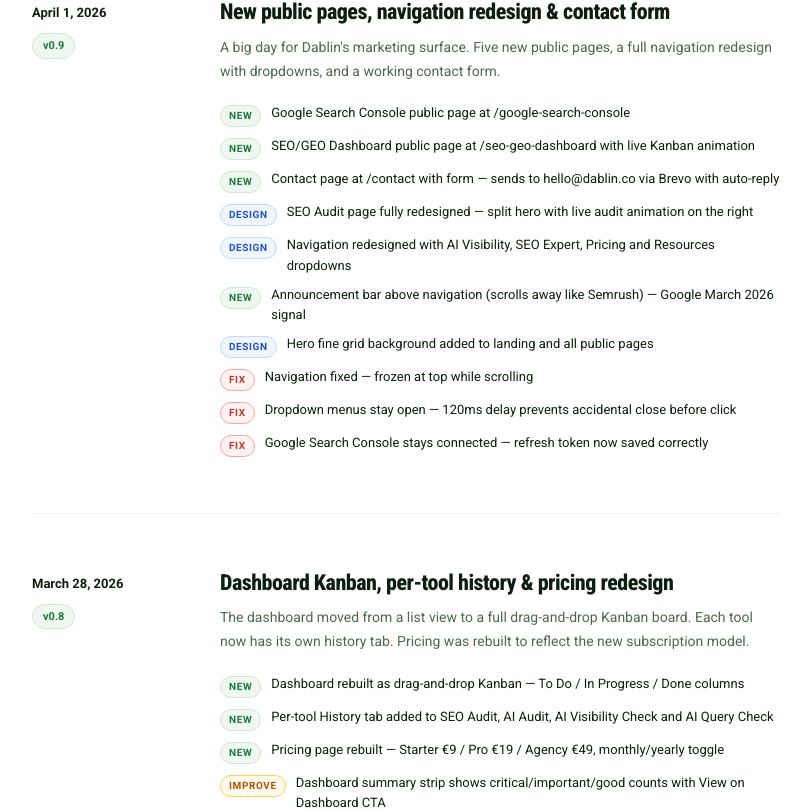
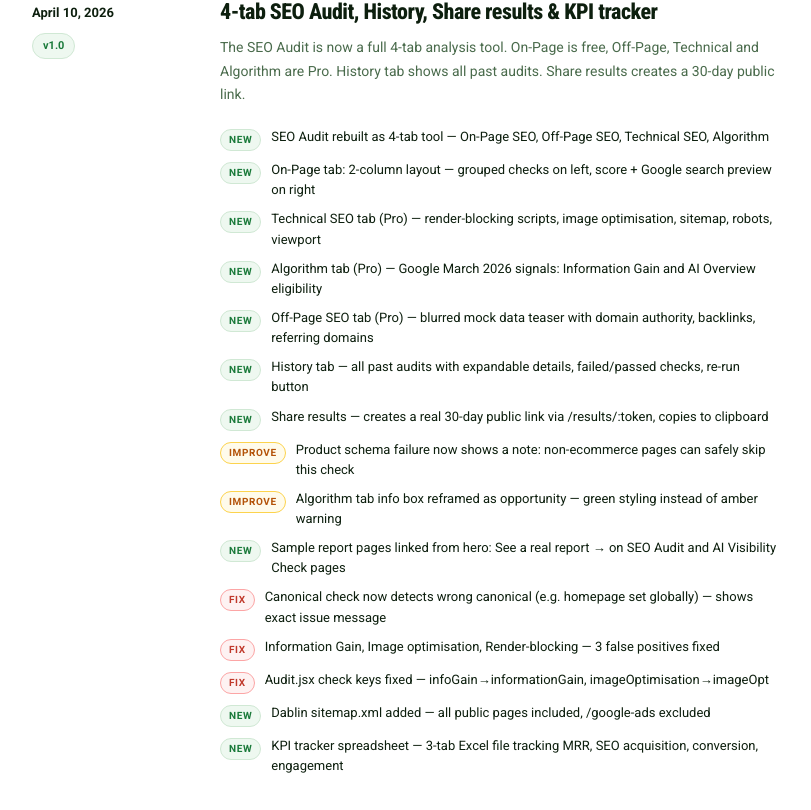
Before and after one commit to denizcolakoglu/dablin-backend, a React (Vite) app in the folder frontend/: page /whats-new in a window 1280 px wide. Shown: the part 414-1224 px from the top of the page, without its empty margins (234-1045 px from the left). Built offline with nearby package versions, Linux system fonts and the light colour scheme.

Commit message:
content: What's New v1.0 — April 10 2026 weekly update

```diff
--- a/frontend/src/components/pages/PageWhatsNew.jsx
+++ b/frontend/src/components/pages/PageWhatsNew.jsx
@@ -1,6 +1,31 @@
 import PageLayout from "./PageLayout";
 
 const ENTRIES = [
+
+{
+  date: "April 10, 2026",
+  version: "v1.0",
+  title: "4-tab SEO Audit, History, Share results & KPI tracker",
+  desc: "The SEO Audit is now a full 4-tab analysis tool. On-Page is free, Off-Page, Technical and Algorithm are Pro. History tab shows all past audits. Share results creates a 30-day public link.",
+  items: [
+    { tag: "new",     text: "SEO Audit rebuilt as 4-tab tool — On-Page SEO, Off-Page SEO, Technical SEO, Algorithm" },
+    { tag: "new",     text: "On-Page tab: 2-column layout — grouped checks on left, score + Google search preview on right" },
+    { tag: "new",     text: "Technical SEO tab (Pro) — render-blocking scripts, image optimisation, sitemap, robots, viewport" },
+    { tag: "new",     text: "Algorithm tab (Pro) — Google March 2026 signals: Information Gain and AI Overview eligibility" },
+    { tag: "new",     text: "Off-Page SEO tab (Pro) — blurred mock data teaser with domain authority, backlinks, referring domains" },
+    { tag: "new",     text: "History tab — all past audits with expandable details, failed/passed checks, re-run button" },
+    { tag: "new",     text: "Share results — creates a real 30-day public link via /results/:token, copies to clipboard" },
+    { tag: "improve", text: "Product schema failure now shows a note: non-ecommerce pages can safely skip this check" },
+    { tag: "improve", text: "Algorithm tab info box reframed as opportunity — green styling instead of amber warning" },
+    { tag: "new",     text: "Sample report pages linked from hero: See a real report → on SEO Audit and AI Visibility Check pages" },
+    { tag: "fix",     text: "Canonical check now detects wrong canonical (e.g. homepage set globally) — shows exact issue message" },
+    { tag: "fix",     text: "Information Gain, Image optimisation, Render-blocking — 3 false positives fixed" },
+    { tag: "fix",     text: "Audit.jsx check keys fixed — infoGain→informationGain, imageOptimisation→imageOpt" },
+    { tag: "new",     text: "Dablin sitemap.xml added — all public pages included, /google-ads excluded" },
+    { tag: "new",     text: "KPI tracker spreadsheet — 3-tab Excel file tracking MRR, SEO acquisition, conversion, engagement" },
+  ],
+},
+
   {
     date: "April 1, 2026",
     version: "v0.9",
```
